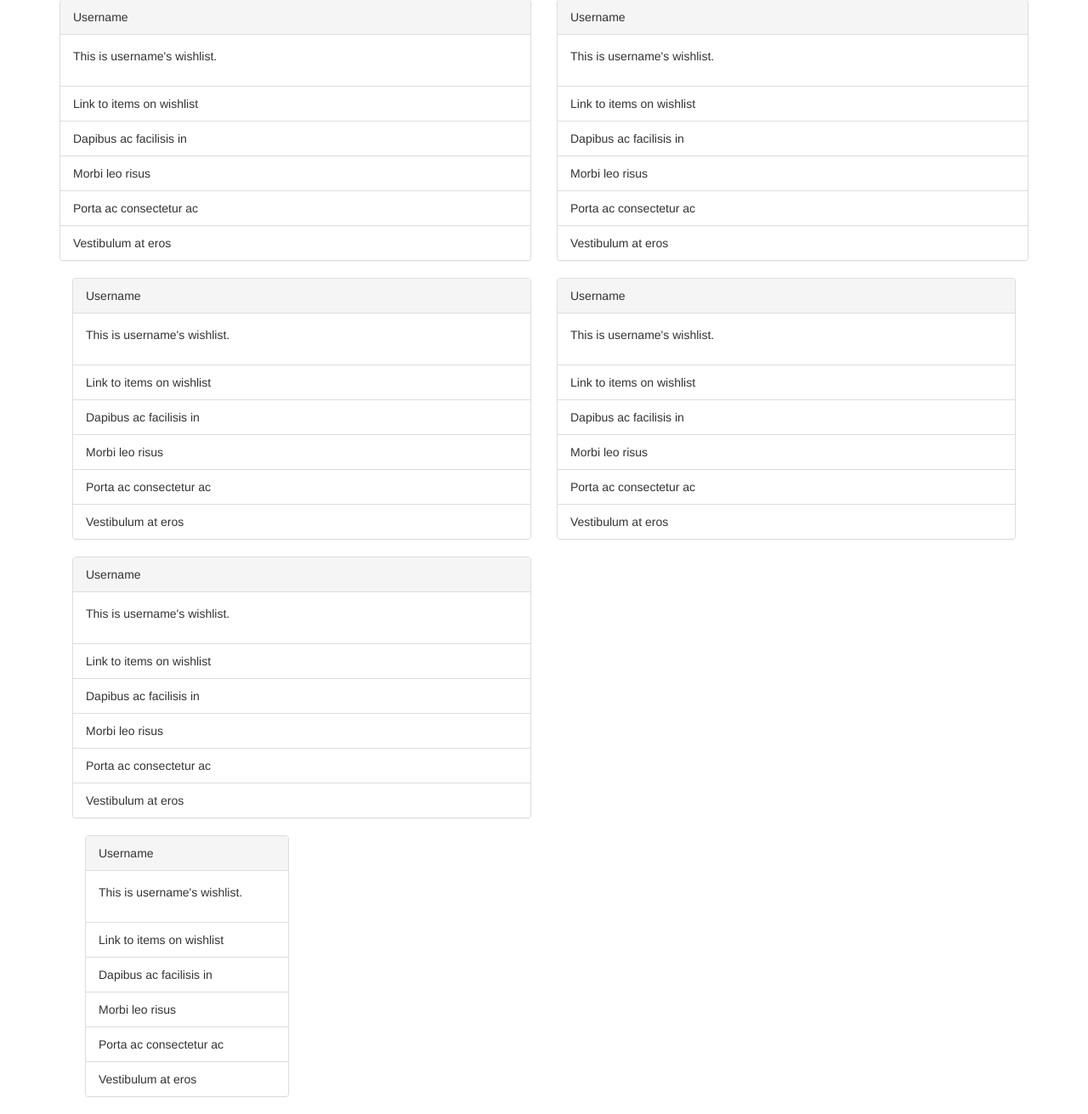
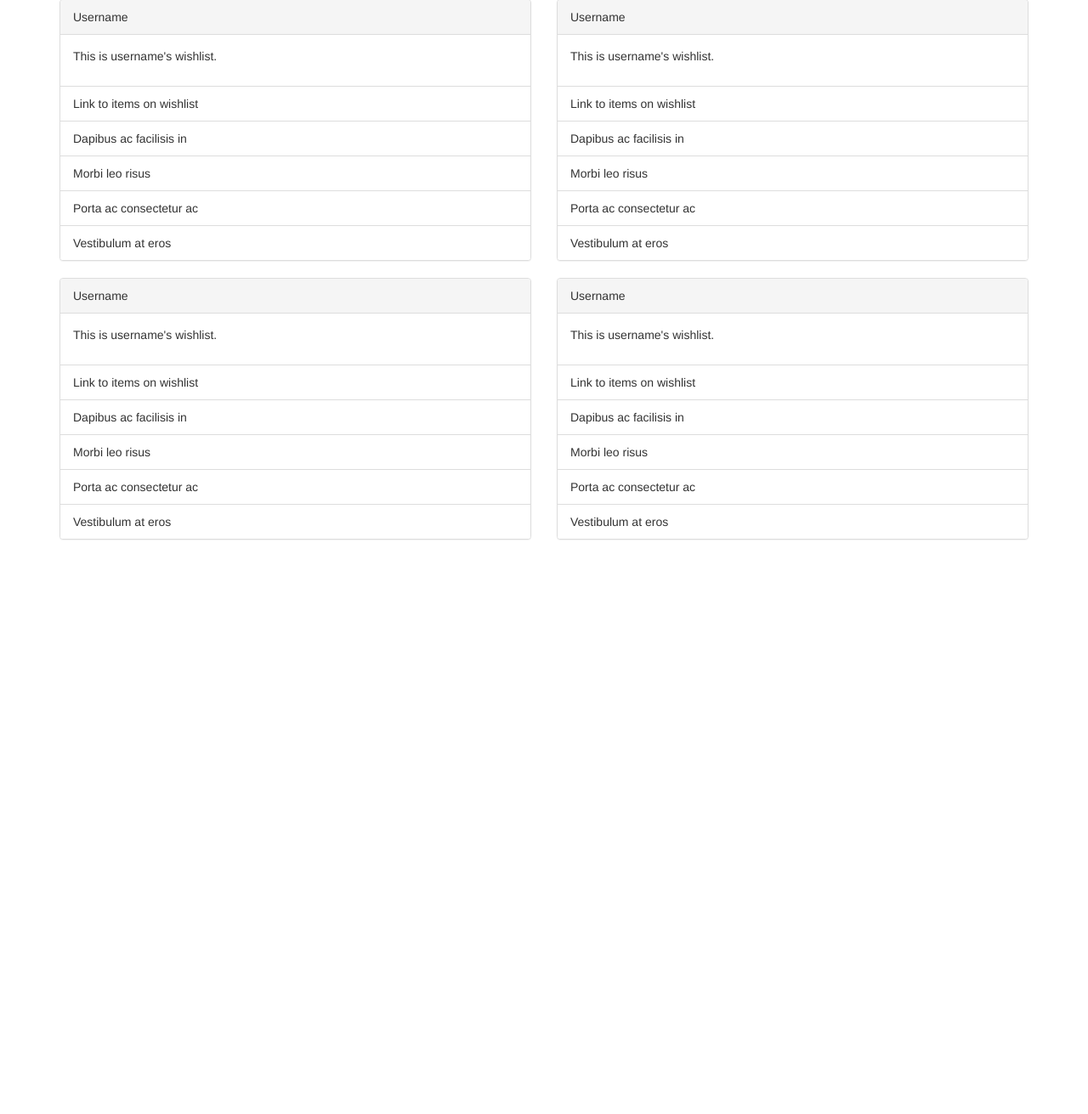
Before and after one commit to wostlund/softdevFinalProj, a Flask app: page /group in a window 1280 px wide. Shown: the part 233-1544 px from the top of the page at 85% size. After the commit the page ends 868 px from the top, so only its background shows below. Run offline with Flask 2, Linux system fonts and the light colour scheme; parts of the project's set-up code (start-up, migrations or seed data) failed here and were passed over; some libraries are stand-ins or nearby versions.

Commit message:
Fixed dashboard link in navbar.

```diff
--- a/templates/creategroup.html
+++ b/templates/creategroup.html
@@ -10,7 +10,7 @@
           <span class="icon-bar"></span>
           <span class="icon-bar"></span>
       </button>-->
-      <a class="navbar-brand" id="ctrlaltgift" href="#">Ctrl.Alt.Gift</a>
+      <a class="navbar-brand" id="ctrlaltgift" href="/dashboard">Ctrl.Alt.Gift</a>
     </div>
     <div class="collapse navbar-collapse" id="bs-example-navbar-collapse-1">
       <ul class="nav navbar-nav navbar-right">
--- a/templates/group.html
+++ b/templates/group.html
@@ -10,7 +10,7 @@
           <span class="icon-bar"></span>
           <span class="icon-bar"></span>
       </button>-->
-      <a class="navbar-brand" id="ctrlaltgift" href="#">Ctrl.Alt.Gift</a>
+      <a class="navbar-brand" id="ctrlaltgift" href="/dashboard">Ctrl.Alt.Gift</a>
     </div>
     <div class="collapse navbar-collapse" id="bs-example-navbar-collapse-1">
       <ul class="nav navbar-nav navbar-right">
@@ -73,6 +73,7 @@
       </div>
     </div>
   </div>
+  <div class="row">
     <div class="col-lg-6">
       <div class="panel panel-default">
 	<!-- Default panel contents -->
@@ -109,38 +110,6 @@
 	</ul>
       </div>
     </div>
-  <div class="col-lg-6">
-    <div class="panel panel-default">
-      <!-- Default panel contents -->
-      <div class="panel-heading">Username</div>
-      <div class="panel-body">
-	<p>This is username's wishlist.</p>
-      </div>
-
-      <!-- List group -->
-      <ul class="list-group">
-	<li class="list-group-item">Link to items on wishlist</li>
-	<li class="list-group-item">Dapibus ac facilisis in</li>
-	<li class="list-group-item">Morbi leo risus</li>
-	<li class="list-group-item">Porta ac consectetur ac</li>
-	<li class="list-group-item">Vestibulum at eros</li>
-      </ul>
-    </div><div class="col-lg-6">
-      <div class="panel panel-default">
-	<!-- Default panel contents -->
-	<div class="panel-heading">Username</div>
-	<div class="panel-body">
-	  <p>This is username's wishlist.</p>
-	</div>
-
-	<!-- List group -->
-	<ul class="list-group">
-	  <li class="list-group-item">Link to items on wishlist</li>
-	  <li class="list-group-item">Dapibus ac facilisis in</li>
-	  <li class="list-group-item">Morbi leo risus</li>
-	  <li class="list-group-item">Porta ac consectetur ac</li>
-	  <li class="list-group-item">Vestibulum at eros</li>
-	</ul>
   </div>
 </div>
 {% endblock %}
```
Lines whose indentation alone changed are shown as unchanged.
